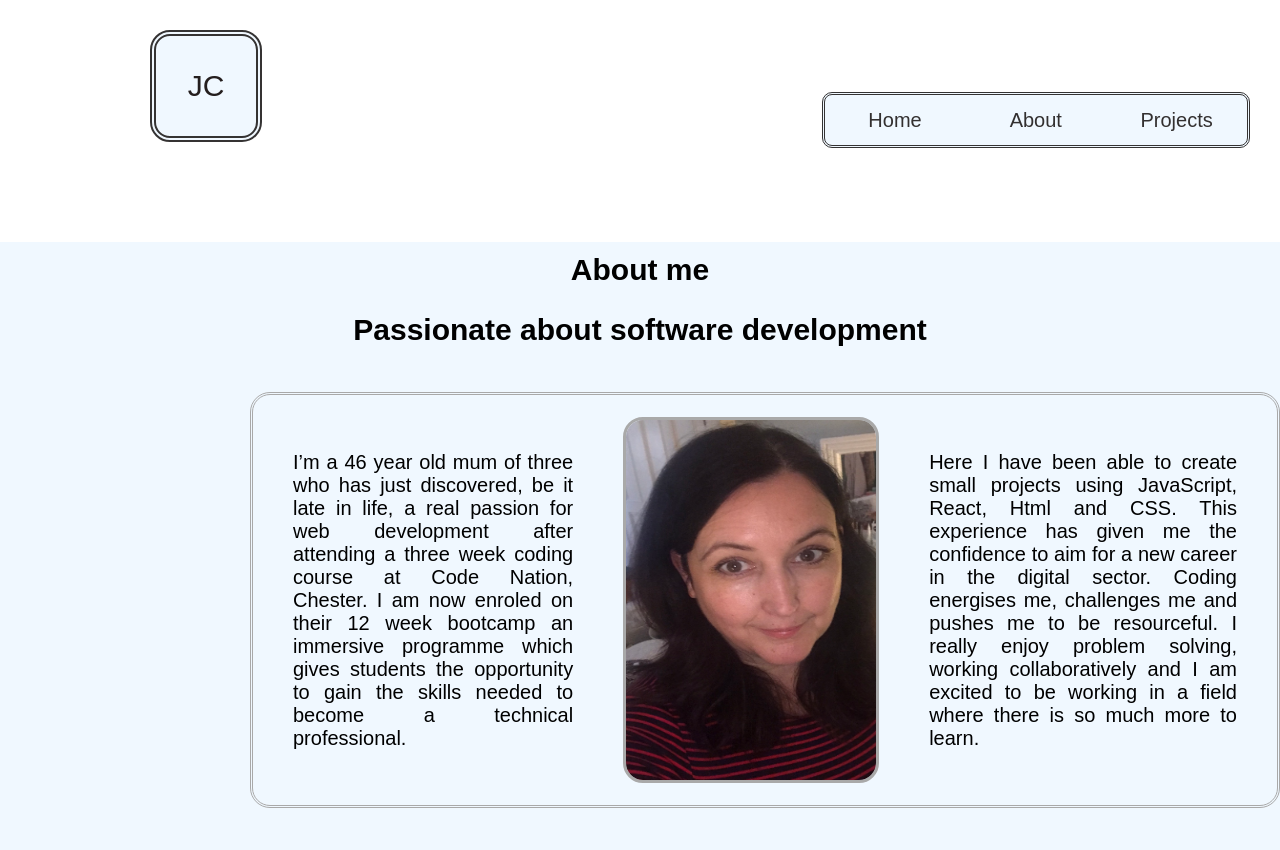
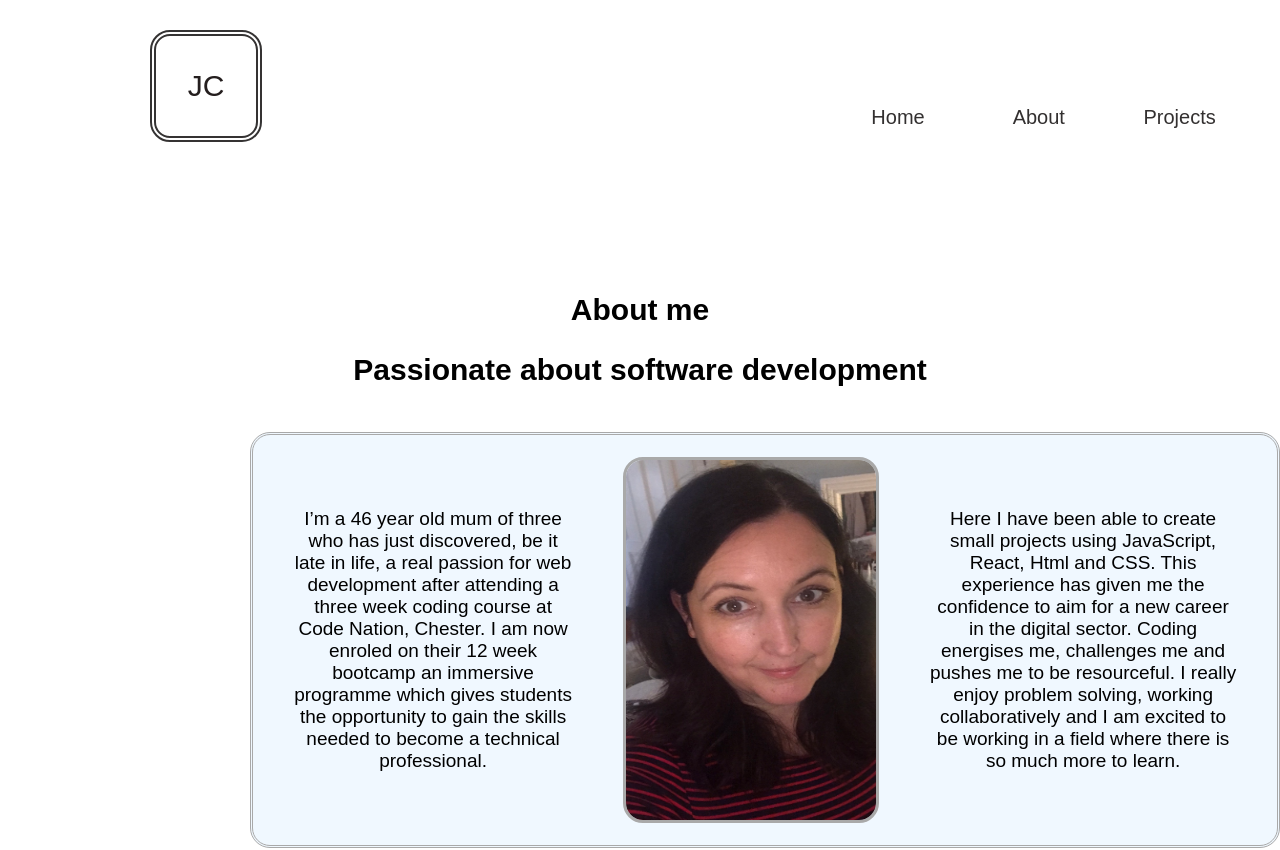
Before and after one commit to jenny33141/personal-profile, a React (Create React App) app: page /about in a window 1280 px wide. Shown: the top 850 px of the page. Built offline with nearby package versions, Linux system fonts and the light colour scheme.

Commit message:
css changes

```diff
--- a/src/App.css
+++ b/src/App.css
@@ -13,12 +13,12 @@
   height: 50px;
   text-decoration: none;
   margin-top: -50px;
-  background-color: aliceblue;
+  background-color: ;
   /* border: rgb(53, 51, 51) 3px solid; */
   border-radius: 10px ;
   margin-right: 30px;
-  border-color: rgb(53, 51, 51);
-  border-style: double;
+  /* border-color: rgb(53, 51, 51);
+  border-style: double; */
   float: right;
 }
 
@@ -54,7 +54,7 @@
   margin-top: 30px;
   border-radius: 20px;
   padding:px;
-  background-color: aliceblue;
+  background-color: ;
 
 }
 
@@ -70,7 +70,7 @@
   font-size: 30px;
   height: 100vh;
   width: 100%;
-  background-color: aliceblue;
+  background-color: ;
 }
 .homeText {
   margin-top: 25px;
@@ -107,10 +107,10 @@
   display: flex;
   justify-content: center;
   flex-direction: column;
-  height: 700px;
+  height: 1000px;
   width: 100%;
   /* border: 1px blue solid; */
-  background-color: aliceblue;
+  background-color: ;
   margin-top: 100px;
 }
 
@@ -147,9 +147,9 @@
   width: 1200px;
 
   font-family: Arial, Helvetica, sans-serif;
-  font-size: 20px;
+  font-size: 19px;
   line-height: ;
-  text-align: justify;
+  text-align: center;
   border:darkgrey 3px solid ;
   background-color: aliceblue;
   margin-top: 30px;
--- a/src/styles/project.css
+++ b/src/styles/project.css
@@ -34,7 +34,7 @@
   justify-content: space-evenly;
   flex-wrap: wrap;
   flex-direction: row;
-  background-color: aliceblue;
+  background-color: ;
   margin-top: -75px;
 }
 
```
